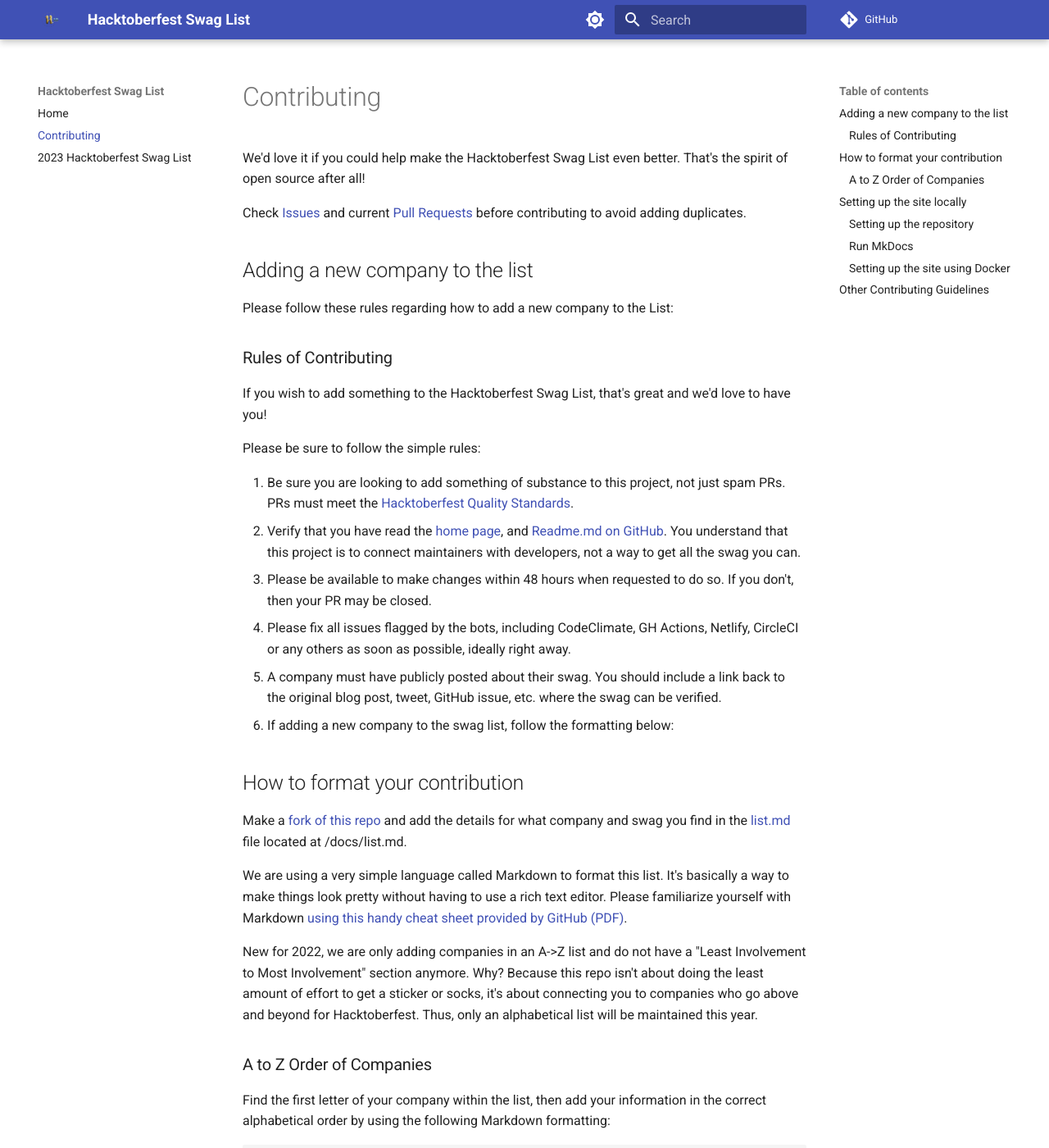
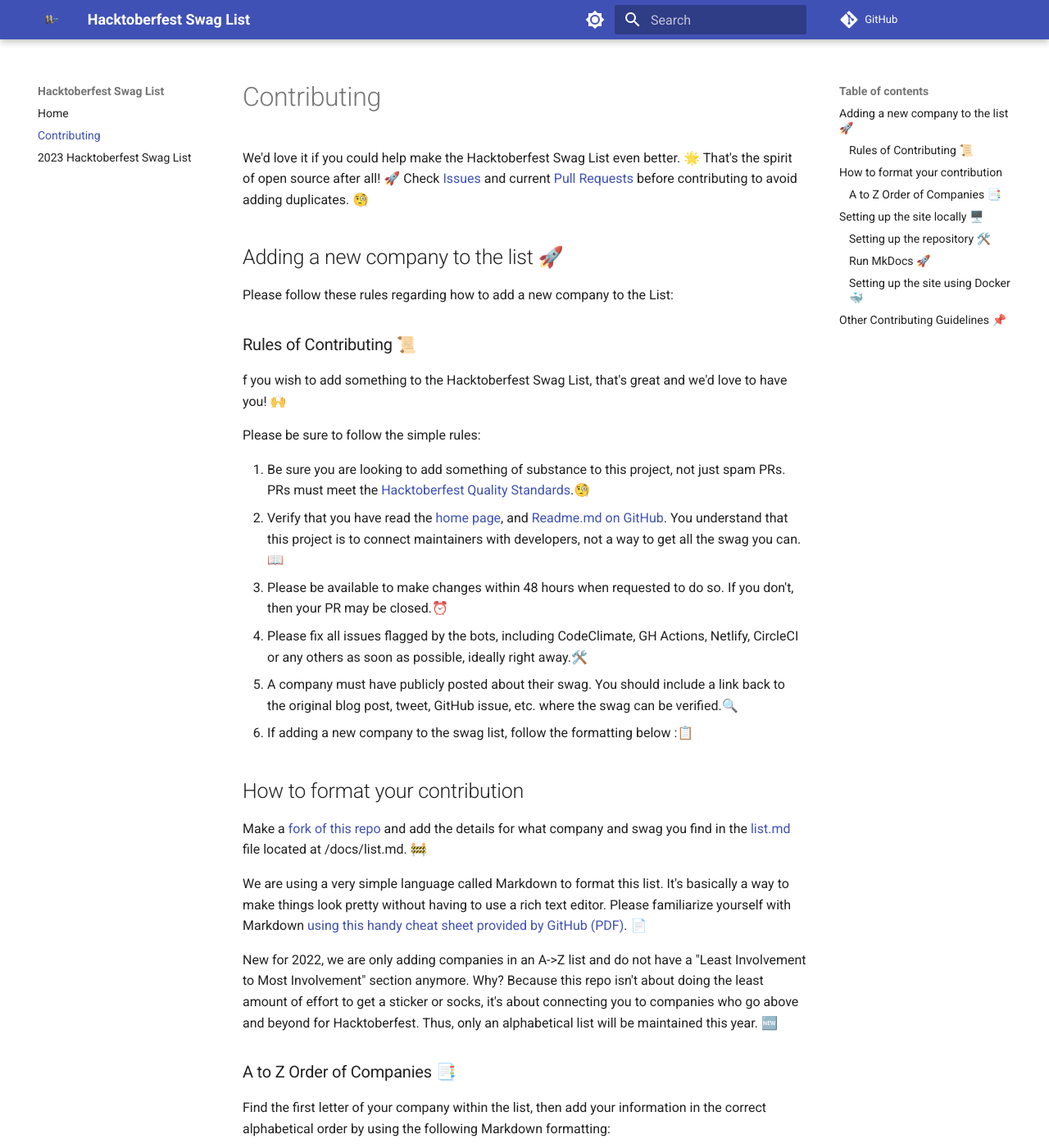
Before and after one commit to crweiner/hacktoberfest-swag-list, an MkDocs documentation site: the page built from docs/contributing.md, in a window 1280 px wide and 1400 px high. Shown: the whole window at 82% size. Built offline with MkDocs 1.6.1 and Material for MkDocs 9.7.7, drawn with Linux system fonts in a browser that asks for light colours; plug-ins that fetch from the network failed and are left out; comment, search, counter and statistics services are not loaded; some of the changed text lies outside the part shown.

````diff
--- a/docs/contributing.md
+++ b/docs/contributing.md
@@ -1,35 +1,34 @@
 # Contributing
 
-We'd love it if you could help make the Hacktoberfest Swag List even better. That's the spirit of open source after all!
+We'd love it if you could help make the Hacktoberfest Swag List even better. 🌟 That's the spirit of open source after all! 🚀
+Check [Issues](https://github.com/crweiner/hacktoberfest-swag-list/issues) and current [Pull Requests](https://github.com/crweiner/hacktoberfest-swag-list/pulls) before contributing to avoid adding duplicates. 🧐
 
-Check [Issues](https://github.com/crweiner/hacktoberfest-swag-list/issues) and current [Pull Requests](https://github.com/crweiner/hacktoberfest-swag-list/pulls) before contributing to avoid adding duplicates.
-
-## Adding a new company to the list
+## Adding a new company to the list 🚀
 
 Please follow these rules regarding how to add a new company to the List:
 
-### Rules of Contributing
+### Rules of Contributing 📜
 
-If you wish to add something to the Hacktoberfest Swag List, that's great and we'd love to have you!
+f you wish to add something to the Hacktoberfest Swag List, that's great and we'd love to have you! 🙌
 
 Please be sure to follow the simple rules:
 
-1. Be sure you are looking to add something of substance to this project, not just spam PRs. PRs must meet the [Hacktoberfest Quality Standards](https://hacktoberfest.com/participation/).
-2. Verify that you have read the [home page](index.md), and [Readme.md on GitHub](https://github.com/crweiner/hacktoberfest-swag-list/blob/master/README.md). You understand that this project is to connect maintainers with developers, not a way to get all the swag you can.
-3. Please be available to make changes within 48 hours when requested to do so. If you don't, then your PR may be closed.
-4. Please fix all issues flagged by the bots, including CodeClimate, GH Actions, Netlify, CircleCI or any others as soon as possible, ideally right away.
-5. A company must have publicly posted about their swag. You should include a link back to the original blog post, tweet, GitHub issue, etc. where the swag can be verified.
-6. If adding a new company to the swag list, follow the formatting below:
+1. Be sure you are looking to add something of substance to this project, not just spam PRs. PRs must meet the [Hacktoberfest Quality Standards](https://hacktoberfest.com/participation/).🧐
+2. Verify that you have read the [home page](index.md), and [Readme.md on GitHub](https://github.com/crweiner/hacktoberfest-swag-list/blob/master/README.md). You understand that this project is to connect maintainers with developers, not a way to get all the swag you can.📖
+3. Please be available to make changes within 48 hours when requested to do so. If you don't, then your PR may be closed.⏰
+4. Please fix all issues flagged by the bots, including CodeClimate, GH Actions, Netlify, CircleCI or any others as soon as possible, ideally right away.🛠️
+5. A company must have publicly posted about their swag. You should include a link back to the original blog post, tweet, GitHub issue, etc. where the swag can be verified.🔍
+6. If adding a new company to the swag list, follow the formatting below :📋
 
 ## How to format your contribution
 
-Make a [fork of this repo](https://github.com/crweiner/hacktoberfest-swag-list/fork) and add the details for what company and swag you find in the [list.md](/docs/list.md) file located at /docs/list.md.
+Make a [fork of this repo](https://github.com/crweiner/hacktoberfest-swag-list/fork) and add the details for what company and swag you find in the [list.md](/docs/list.md) file located at /docs/list.md. 🚧
 
-We are using a very simple language called Markdown to format this list. It's basically a way to make things look pretty without having to use a rich text editor. Please familiarize yourself with Markdown [using this handy cheat sheet provided by GitHub (PDF)](https://enterprise.github.com/downloads/en/markdown-cheatsheet.pdf).
+We are using a very simple language called Markdown to format this list. It's basically a way to make things look pretty without having to use a rich text editor. Please familiarize yourself with Markdown [using this handy cheat sheet provided by GitHub (PDF)](https://enterprise.github.com/downloads/en/markdown-cheatsheet.pdf). 📄
 
-New for 2022, we are only adding companies in an A->Z list and do not have a "Least Involvement to Most Involvement" section anymore. Why? Because this repo isn't about doing the least amount of effort to get a sticker or socks, it's about connecting you to companies who go above and beyond for Hacktoberfest. Thus, only an alphabetical list will be maintained this year.
+New for 2022, we are only adding companies in an A->Z list and do not have a "Least Involvement to Most Involvement" section anymore. Why? Because this repo isn't about doing the least amount of effort to get a sticker or socks, it's about connecting you to companies who go above and beyond for Hacktoberfest. Thus, only an alphabetical list will be maintained this year. 🆕
 
-### A to Z Order of Companies
+### A to Z Order of Companies 📑
 
 Find the first letter of your company within the list, then add your information in the correct alphabetical order by using the following Markdown formatting:
 
@@ -52,14 +51,14 @@ Find the first letter of your company within the list, then add your information
 
 ---
 
-## Setting up the site locally
+## Setting up the site locally 🖥️
 
 You will need following dependencies already installed in your system to set up MkDocs locally:
 
 * [Python 3.8](https://www.python.org/downloads/release/python-380/), also tested and works with Python 3.11.4.
 * [pipenv](https://pypi.org/project/pipenv/)
 
-### Setting up the repository
+### Setting up the repository 🛠️
 
 To get the site up and running locally, follow the below steps:
 
@@ -77,7 +76,7 @@ To get the site up and running locally, follow the below steps:
   cd hacktoberfest-swag-list
   ```
 
-### Run MkDocs
+### Run MkDocs 🚀
 
 * Install the required dependencies
 
@@ -93,7 +92,7 @@ To get the site up and running locally, follow the below steps:
 
 Please make sure you are always making changes in the Markdown docs located in `/docs/` and do not edit the HTML that MkDocs builds in the `/site/` directory.
 
-### Setting up the site using Docker
+### Setting up the site using Docker 🐳
 
 Alternatively, you can use the native [Mkdocs-Material Docker imgage](https://hub.docker.com/r/squidfunk/mkdocs-material) to build this site locally. The Dockerfile found here pulls in the Mkdocs-Material Docker image and adds the `markdown-link-attr-modifier` plugin so that the links continue to open in new tabs without having to add the tags manually.
 
@@ -113,13 +112,13 @@ docker run --rm -it -p 8000:8000 -v ${PWD}:/docs squidfunk/mkdocs-material
 
 ```
 
-## Other Contributing Guidelines
+## Other Contributing Guidelines 📌
 
 * Issues are not assigned to any one person. Please don't ask for an Issue to be assigned to you. All meaningful PRs will be reviewed first-come-first-served due to Hacktoberfest only being a month long.
 
 ---
 
-Disclaimer: This website is a fan and community made creation. It is not affiliated with [Hacktoberfest](https://hacktoberfest.digitalocean.com/) or any company offering swag.
+Disclaimer: This website is a fan and community made creation. It is not affiliated with [Hacktoberfest](https://hacktoberfest.digitalocean.com/) or any company offering swag.🚫
 
 ![Presented by DigitalOcean](img/hf10_icon_fcd_rgb.png)
 
````
